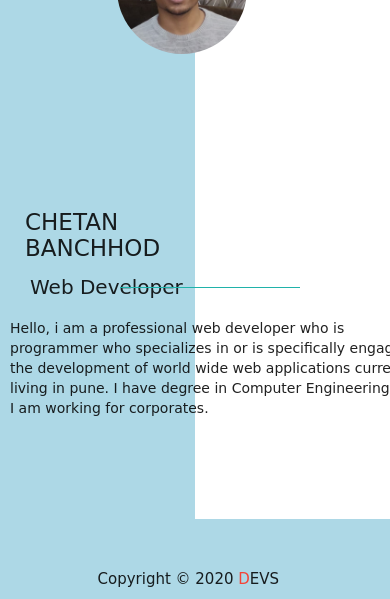
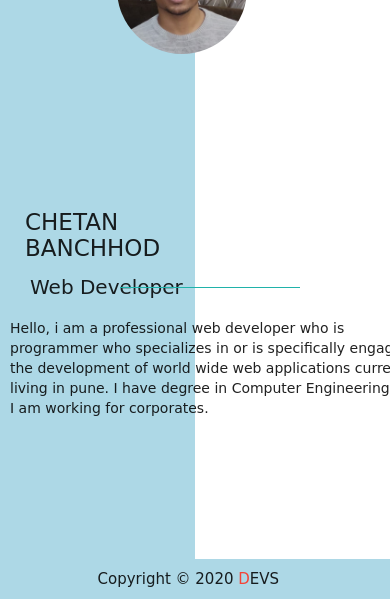
Before and after one commit to chetsak03/portfolio, a plain HTML site: page about/about.html in a window 390 px wide. Shown: the part 245-844 px from the top of the page. Drawn offline with Linux system fonts and the light colour scheme; a web font is replaced by a local one.

Commit message:
Add files via upload

```diff
--- a/about/style.css
+++ b/about/style.css
@@ -216,7 +216,7 @@ section .imgone img {
   }
   section {
     height: 100vh;
-    border-bottom: solid 80px lightblue;
+    border-bottom: solid 40px lightblue;
   }
   section:before {
     height: 100vh;
```
